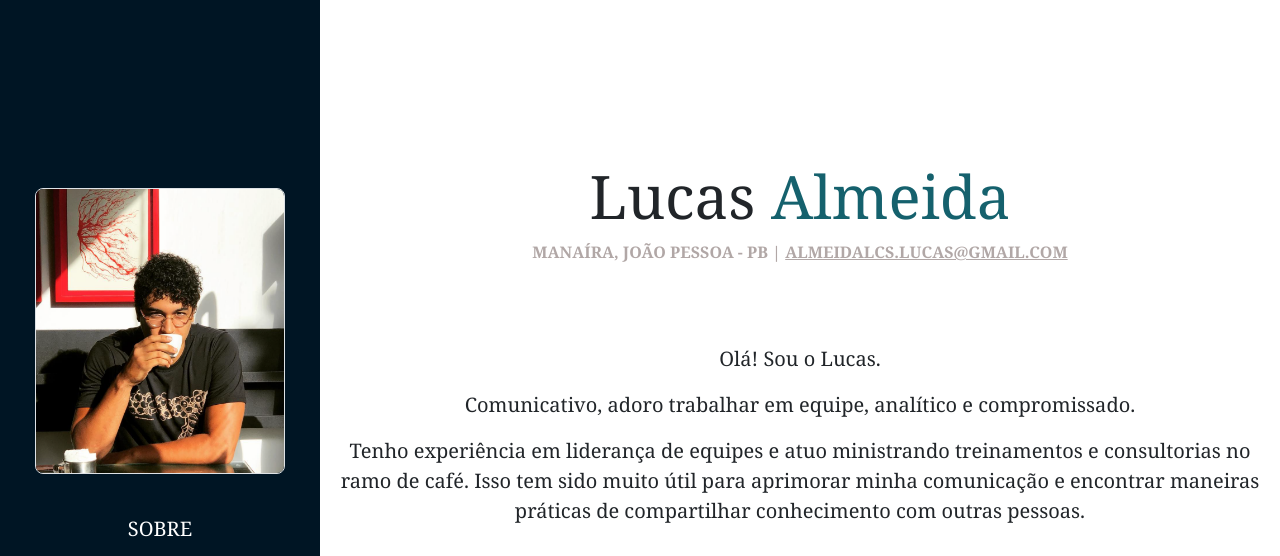
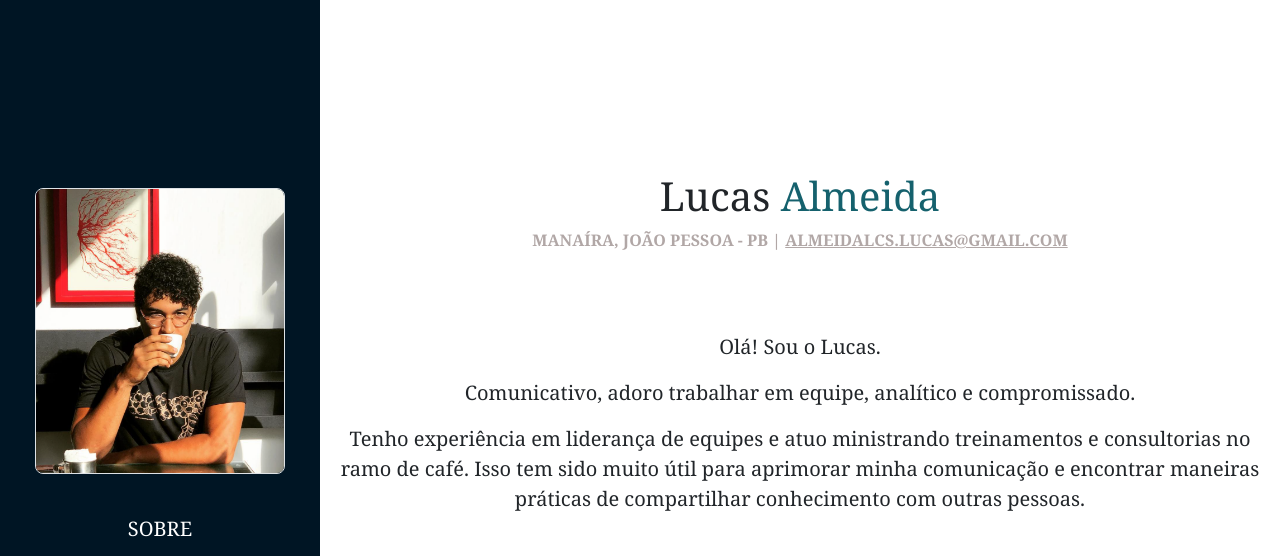
Before and after one commit to LucaasOliveira/curriculo-bootstrap, a plain HTML site: page index.html in a window 1280 px wide. Shown: the top 556 px of the page. Drawn offline with nearby package versions, Linux system fonts and the light colour scheme.

Commit message:
fix reponsive

```diff
--- a/style.css
+++ b/style.css
@@ -5,7 +5,7 @@
 }
 
 h1 {
-  font-size: 60px !important;
+  font-size: 2.5em !important;
 }
 
 h2 {
```
